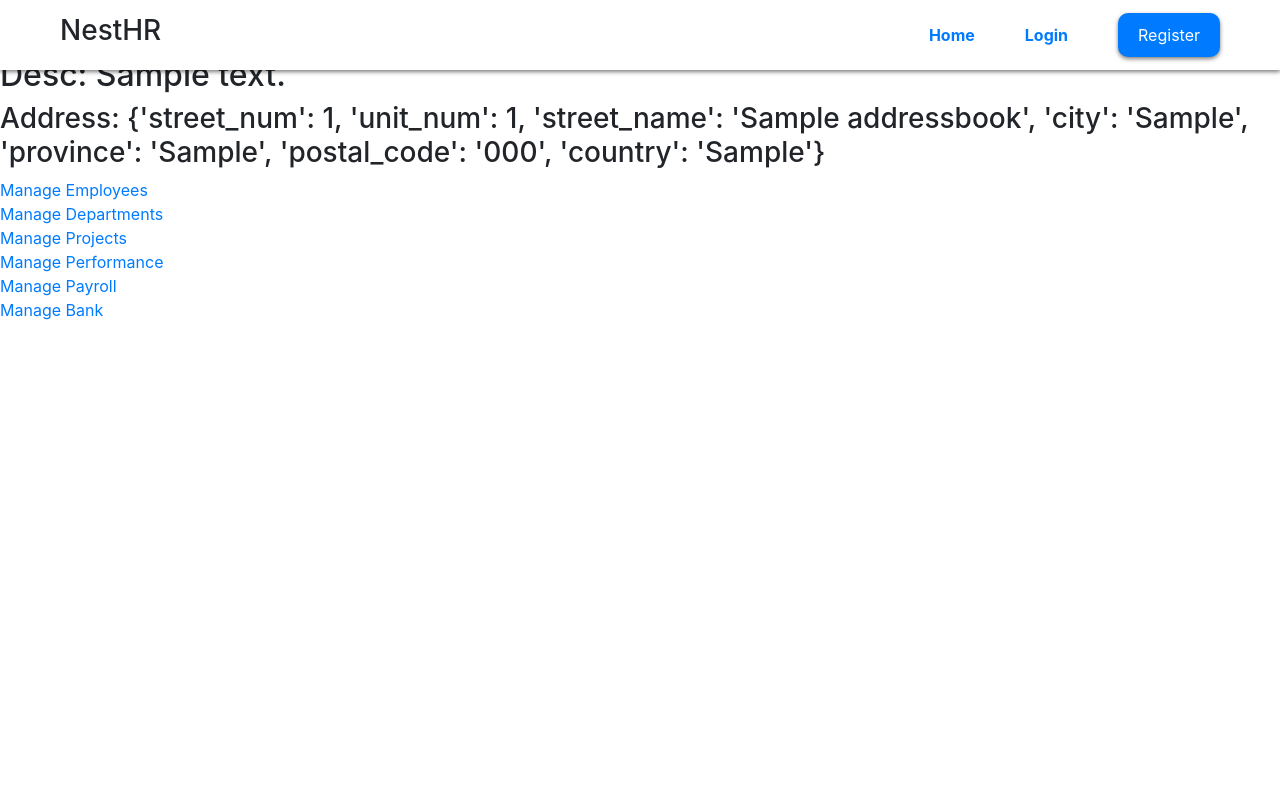
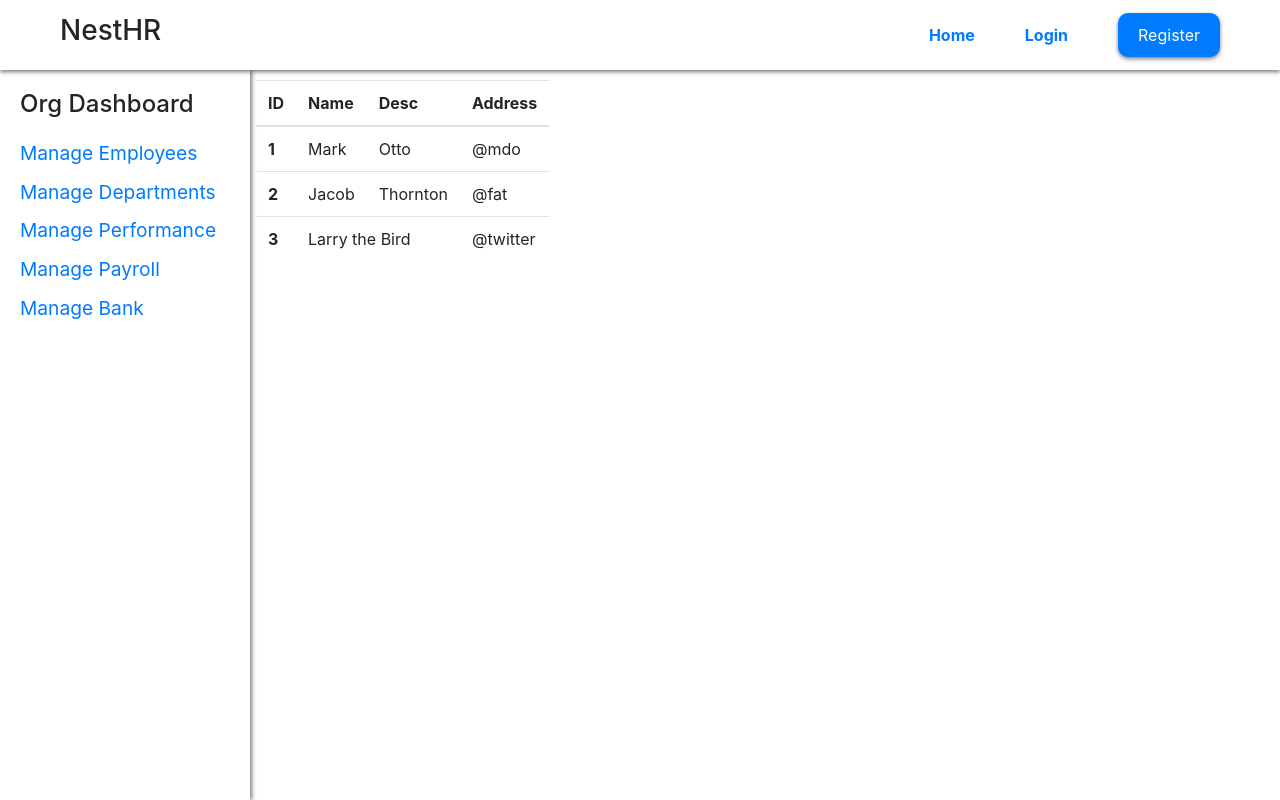
Before and after one commit to harrisiva/NestHR, a Flask app: page /organization-dashboard in a window 1280 px wide. Run offline with Flask 3, Linux system fonts and the light colour scheme; tables that the repository leaves empty hold one stand-in row (values such as "Sample post"); some libraries are stand-ins or nearby versions.

Commit message:
org dashboard skeleton setup

```diff
--- a/web/website/templates/organization/organization.html
+++ b/web/website/templates/organization/organization.html
@@ -3,18 +3,45 @@
      # Show buttons to go to crud features
      # Show organizations basic details (access level based) (SELECT where ORG name matches)
      # Has redirect to page with CRUD features -->
+{% include 'partials/sidebar.html' %} {% block title %}Organization{% endblock
+%} {% block body %}
 
-{% block title %}Organization{% endblock %}
+<!-- Contains the organization details and the special query results -->
 
-{% block body %}
-<!-- Contains the organization details and the special query results -->
-<h1>Name: {{ profile.name }}</h1>
-<h2>Desc: {{ profile.desc }}</h2>
-<h3>Address: {{ profile.address }}</h3>
-<a href="manage-employees">Manage Employees</a><br> <!-- Points to page with employee management CRUD functions -->
-<a href="manage-departments">Manage Departments</a><br>
-<a href="manage-projects">Manage Projects</a><br>
-<a href="manage-performance">Manage Performance</a><br>
-<a href="manage-payroll">Manage Payroll</a><br>
-<a href="manage-bank">Manage Bank</a><br
+<div style="position: absolute; left: 20vw; top: 10vh">
+	<table class="table table-hover">
+		<thead>
+			<tr>
+				<th scope="col">ID</th>
+				<th scope="col">Name</th>
+				<th scope="col">Desc</th>
+				<th scope="col">Address</th>
+			</tr>
+		</thead>
+		<tbody>
+			<tr>
+				<th scope="row">1</th>
+				<td>Mark</td>
+				<td>Otto</td>
+				<td>@mdo</td>
+			</tr>
+			<tr>
+				<th scope="row">2</th>
+				<td>Jacob</td>
+				<td>Thornton</td>
+				<td>@fat</td>
+			</tr>
+			<tr>
+				<th scope="row">3</th>
+				<td colspan="2">Larry the Bird</td>
+				<td>@twitter</td>
+			</tr>
+		</tbody>
+	</table>
+</div>
+<!-- <h1>Name: {{ profile.name }}</h1>
+	<h2>Desc: {{ profile.desc }}</h2>
+	<h3>Address: {{ profile.address }}</h3>
+	<h4>Phone: {{ profile.username }}</h4> -->
+
 {% endblock %}
--- /dev/null
+++ b/web/website/templates/partials/sidebar.html
@@ -0,0 +1,91 @@
+<div
+	style="
+		position: fixed;
+		top: 70px;
+		left: 0;
+		width: 250px;
+		height: calc(100% - 70px);
+		background-color: white;
+		padding: 20px;
+		box-shadow: 2px 0px 4px rgba(0, 0, 0, 0.5);
+	"
+>
+	<h3 style="font-size: 1.5rem; margin-bottom: 20px">Org Dashboard</h3>
+	<ul style="list-style: none; padding: 0; margin: 0">
+		<li style="margin-bottom: 10px">
+			<a
+				href="manage-employees"
+				style="
+					display: block;
+					color: var(--blue);
+					font-size: 1.2rem;
+					text-decoration: none;
+					transition: all 0.3s ease-in-out;
+				"
+				>Manage Employees</a
+			>
+		</li>
+		<li style="margin-bottom: 10px">
+			<a
+				href="manage-departments"
+				style="
+					display: block;
+					color: var(--blue);
+					font-size: 1.2rem;
+					text-decoration: none;
+					transition: all 0.3s ease-in-out;
+				"
+				>Manage Departments</a
+			>
+		</li>
+		<li style="margin-bottom: 10px">
+			<a
+				href="manage-performance"
+				style="
+					display: block;
+					color: var(--blue);
+					font-size: 1.2rem;
+					text-decoration: none;
+					transition: all 0.3s ease-in-out;
+				"
+				>Manage Performance</a
+			>
+		</li>
+		<li style="margin-bottom: 10px">
+			<a
+				href="manage-payroll"
+				style="
+					display: block;
+					color: var(--blue);
+					font-size: 1.2rem;
+					text-decoration: none;
+					transition: all 0.3s ease-in-out;
+				"
+				>Manage Payroll</a
+			>
+		</li>
+		<li style="margin-bottom: 10px">
+			<a
+				href="manage-bank"
+				style="
+					display: block;
+					color: var(--blue);
+					font-size: 1.2rem;
+					text-decoration: none;
+					transition: all 0.3s ease-in-out;
+				"
+				>Manage Bank</a
+			>
+		</li>
+	</ul>
+</div>
+
+<style>
+	ul li a:hover {
+		background-color: #ccc;
+	}
+
+	ul li a:active {
+		background-color: blue;
+	}
+</style>
```
Also changed, not shown: web/website/templates/manage-base.html (+3 -8 lines).
